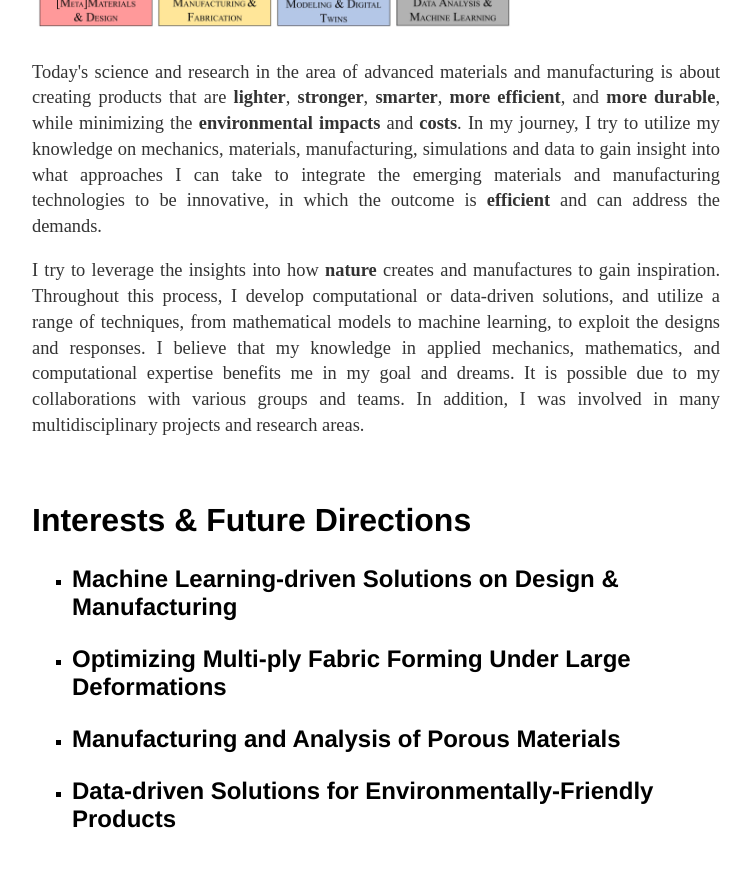
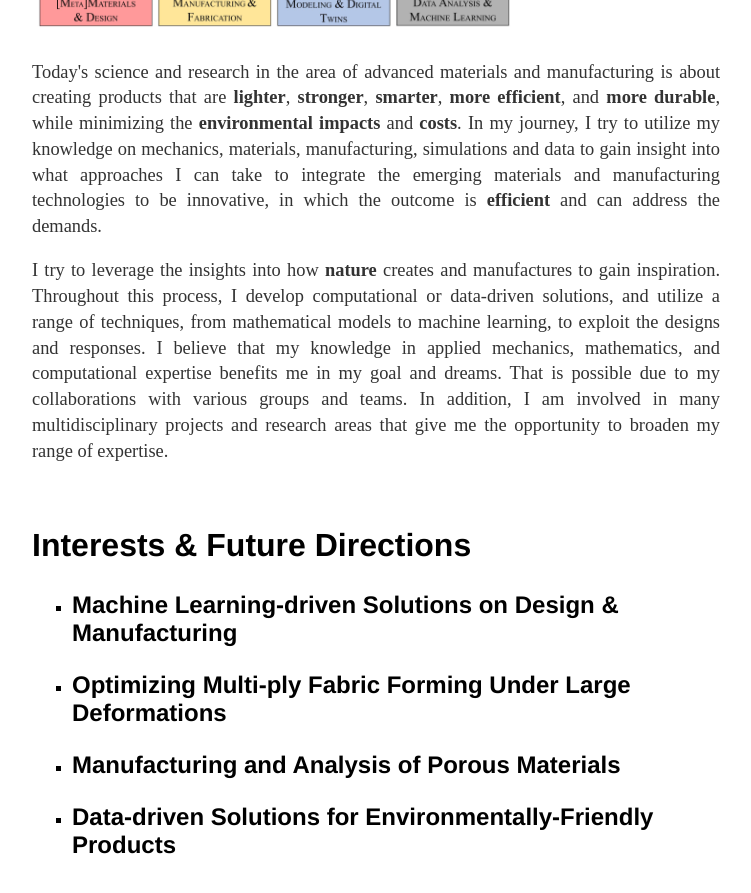
Before and after one commit to rsourki/rsourki.github.io, a Jekyll site: the page built from research/index.html, in a window 1280 px wide and 900 px high, scrolled down 517 px. Shown: the top 893 px of the window, without its empty margins (304-1055 px from the left). Built offline with Jekyll 4.4.1, drawn with Linux system fonts in a browser that asks for light colours.

Commit message:
Update index.html

```diff
--- a/research/index.html
+++ b/research/index.html
@@ -23,8 +23,9 @@
 	and can address the demands.</p>
 	<p>I try to leverage the insights into how <b>nature</b> creates and manufactures to gain inspiration. Throughout this process, I develop
 	computational or data-driven solutions, and utilize a range of techniques, from mathematical models to machine learning, to exploit the designs and responses.
-	I believe that my knowledge in applied mechanics, mathematics, and computational expertise benefits me in my goal and dreams. It is possible
-	due to my collaborations with various groups and teams. In addition, I was involved in many multidisciplinary projects and research areas.
+	I believe that my knowledge in applied mechanics, mathematics, and computational expertise benefits me in my goal and dreams. That is possible
+	due to my collaborations with various groups and teams. In addition, I am involved in many multidisciplinary projects and research areas that give me the opportunity to
+	broaden my range of expertise.
 	</p>
 	<br>
 	<h2 id="interest_future">Interests & Future Directions</h2>
```
